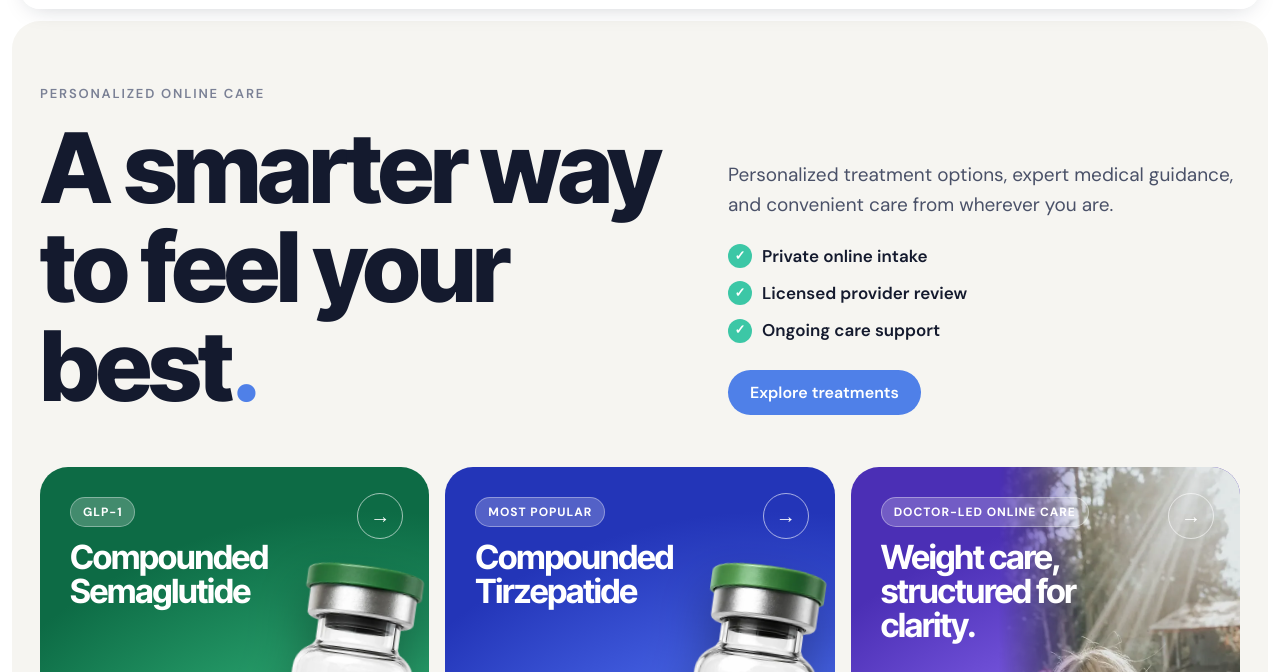
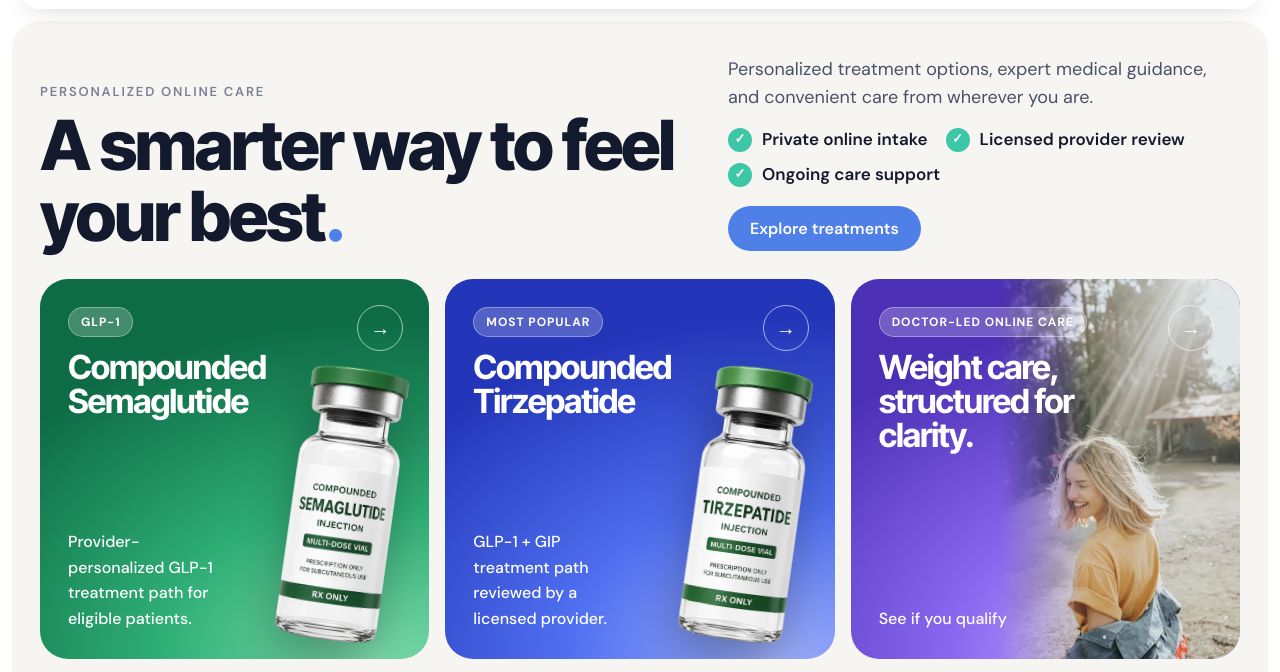
Before and after one commit to anirudhatalmale6-alt/smarterchoicemeds-preview, a plain HTML site: page index.html in a window 1280 px wide. Shown: the part 118-790 px from the top of the page. Drawn offline with Linux system fonts and the light colour scheme.

Commit message:
Hero cards: no prices, sized to fit the screen on arrival

```diff
--- a/index.html
+++ b/index.html
@@ -63,19 +63,22 @@ h1,h2,h3{font-family:var(--h);letter-spacing:-.035em;line-height:1.02;color:var(
 .menu span{display:block;width:18px;height:2px;background:var(--ink);margin:4px auto}
 
 /* hero panel */
-.panel{background:var(--bg);border-radius:var(--r);margin:12px;padding:64px 0 56px}
+.panel{background:var(--bg);border-radius:var(--r);margin:12px;padding:34px 0 40px}
 .hero{display:grid;grid-template-columns:1.25fr 1fr;gap:48px;align-items:end}
 .kicker{font:600 13px var(--b);letter-spacing:.14em;text-transform:uppercase;color:var(--muted)}
-.hero h1{font-size:clamp(46px,7.6vw,104px);margin-top:16px;font-weight:800}
-.hero-side p{font-size:19px;color:var(--body);margin-bottom:22px}
-.ticks{list-style:none;display:grid;gap:10px;margin-bottom:26px}
+.hero h1{font-size:clamp(44px,5.4vw,78px);margin-top:10px;font-weight:800}
+.hero-side p{font-size:18px;color:var(--body);margin-bottom:14px}
+.ticks{list-style:none;display:flex;flex-wrap:wrap;gap:8px 18px;margin-bottom:18px}
 .ticks li{display:flex;gap:10px;align-items:center;font-weight:600}
 .tick{width:24px;height:24px;border-radius:50%;background:var(--teal);color:#fff;display:grid;place-items:center;flex:0 0 24px;font-size:13px}
 .hero-cta{display:flex;gap:12px;flex-wrap:wrap}
 
 /* category cards */
-.cards{display:grid;grid-template-columns:repeat(3,1fr);gap:16px;margin-top:52px}
-.ccard{position:relative;border-radius:var(--r);overflow:hidden;min-height:440px;color:#fff;padding:30px;
+.cards{display:grid;grid-template-columns:repeat(3,1fr);gap:16px;margin-top:28px}
+/* The three cards are sized to the screen so they are fully visible on
+   arrival (client request): never taller than what is left of the window
+   under the headline, never shorter than 300px. */
+.ccard{position:relative;border-radius:var(--r);overflow:hidden;height:clamp(300px,calc(100vh - 420px),440px);color:#fff;padding:28px;
   display:flex;flex-direction:column;justify-content:space-between;isolation:isolate;transition:transform .2s}
 .ccard:hover{transform:translateY(-3px)}
 .ccard h2{color:#fff;font-size:clamp(28px,2.6vw,36px);max-width:12ch}
@@ -87,7 +90,7 @@ h1,h2,h3{font-family:var(--h);letter-spacing:-.035em;line-height:1.02;color:var(
 .c-sema{background:radial-gradient(120% 90% at 85% 100%,#7fe0ae 0%,#2fae76 45%,#0d6b45 100%)}
 .c-tirz{background:radial-gradient(120% 90% at 85% 100%,#9fb2ff 0%,#4f6ff0 45%,#2335b8 100%)}
 .c-life{background:radial-gradient(120% 90% at 80% 100%,#cdb8ff 0%,#8a68f0 45%,#4b2fb5 100%)}
-.ccard .vial{position:absolute;right:6%;bottom:4%;height:74%;width:auto;z-index:1;
+.ccard .vial{position:absolute;right:9%;bottom:5%;height:72%;width:auto;z-index:1;
   filter:drop-shadow(0 24px 26px rgba(0,0,0,.3));transform:rotate(8deg)}
 .ccard .person{position:absolute;right:0;bottom:0;height:100%;width:62%;object-fit:cover;z-index:1;
   -webkit-mask-image:linear-gradient(90deg,transparent,#000 35%);mask-image:linear-gradient(90deg,transparent,#000 35%)}
@@ -216,7 +219,7 @@ footer a:hover{color:#fff}
   .hero h1{font-size:50px}
   .hero-side p{font-size:17px}
   .cards{grid-template-columns:1fr;margin-top:34px}
-  .ccard{min-height:330px;padding:24px}
+  .ccard{height:auto;min-height:330px;padding:24px}
   .minis{grid-template-columns:1fr}
   .sec{padding:64px 0}
   .plans{grid-template-columns:1fr}
@@ -282,8 +285,7 @@ footer a:hover{color:#fff}
         </div>
         <span class="arrow">&rarr;</span>
         <img class="vial" src="img/vial-sema.webp" alt="Compounded Semaglutide injection vial" width="360" height="962">
-        <div class="sub">Provider-personalized GLP-1 treatment path for eligible patients.
-          <div class="price">Starting at <b>$190</b>/mo</div></div>
+        <div class="sub">Provider-personalized GLP-1 treatment path for eligible patients.</div>
       </a>
       <a class="ccard c-tirz" href="https://smarterchoicemeds.com/weight-loss-intake/">
         <div style="position:relative;z-index:3">
@@ -292,8 +294,7 @@ footer a:hover{color:#fff}
         </div>
         <span class="arrow">&rarr;</span>
         <img class="vial" src="img/vial-tirz.webp" alt="Compounded Tirzepatide injection vial" width="360" height="938">
-        <div class="sub">GLP-1 + GIP treatment path reviewed by a licensed provider.
-          <div class="price">Starting at <b>$239</b>/mo</div></div>
+        <div class="sub">GLP-1 + GIP treatment path reviewed by a licensed provider.</div>
       </a>
       <a class="ccard c-life" href="https://smarterchoicemeds.com/weight-loss-intake/">
         <div style="position:relative;z-index:3">
```
